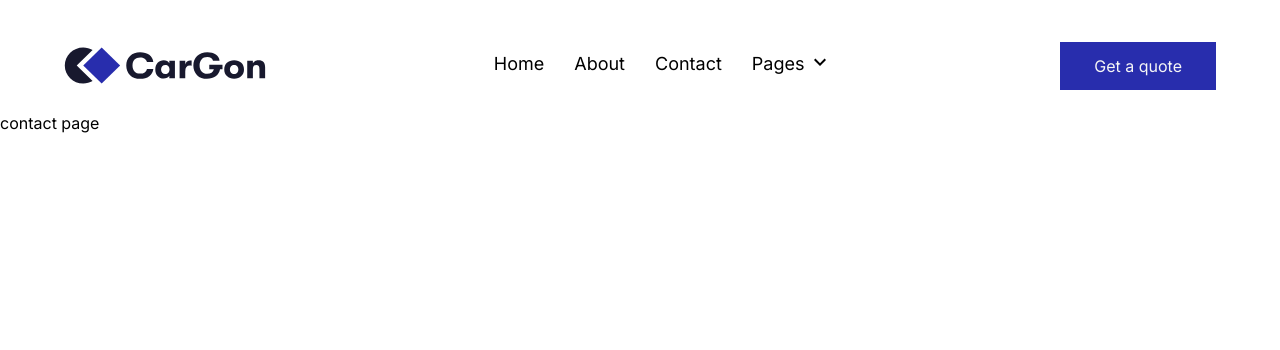
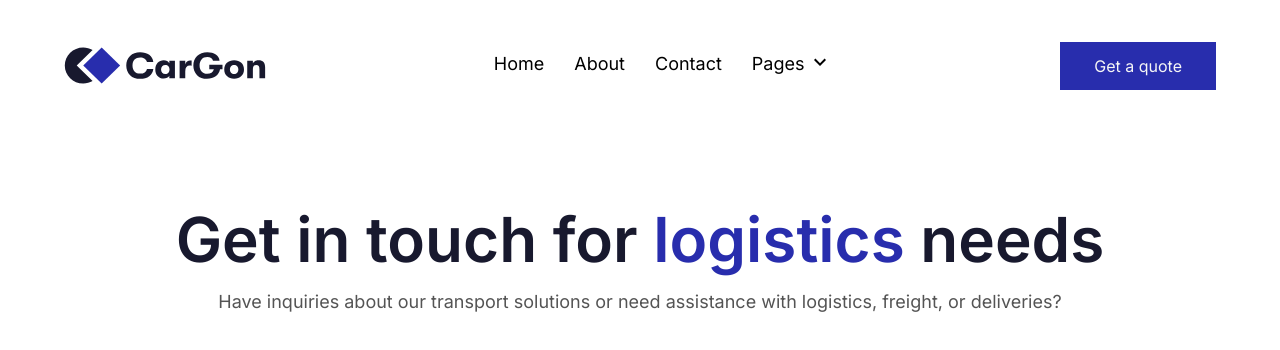
Before and after one commit to alhassan50/CarGon, a Next.js app: page /contact in a window 1280 px wide. Shown: the top 350 px of the page. Built offline with nearby package versions, Linux system fonts and the light colour scheme.

Commit message:
Create contact hero section

```diff
--- /dev/null
+++ b/app/components/contact/ContactHero.tsx
@@ -0,0 +1,21 @@
+import React from 'react'
+
+export default function ContactHero() {
+  return (
+    <section className='contact-hero py-[30px] xsm:py-[40px] md:py-[50px] sm-lg:py-[90px]'>
+        <div className='text-center max-w-[1200px] mx-auto'>
+            <h1 className='leading-tight text-primaryBlack mb-[10px]'>
+                Get in touch for&nbsp;
+                <span className='text-primaryBlue'>
+                    logistics
+                </span>
+                &nbsp;needs
+            </h1>
+
+            <p className='text-[#545454] text-lg mb-[10px] leading-[1.4em]'>
+                Have inquiries about our transport solutions or need assistance with logistics, freight, or deliveries?
+            </p>
+        </div>
+    </section>
+  )
+}
--- a/app/contact/page.tsx
+++ b/app/contact/page.tsx
@@ -1,7 +1,10 @@
 import React from 'react'
+import ContactHero from '../components/contact/ContactHero'
 
 export default function Contact() {
   return (
-    <div>contact page</div>
+    <main className='contact-page'>
+        <ContactHero />
+    </main>
   )
 }
--- a/app/globals.css
+++ b/app/globals.css
@@ -5,6 +5,8 @@
 a, img {
   display: block;
 }
+
+
 
 /* :root {
   --foreground-rgb: 0, 0, 0;
@@ -29,10 +31,22 @@ body {
     )
     rgb(var(--background-start-rgb));
 }
+*/
 
 @layer utilities {
   .text-balance {
     text-wrap: balance;
   }
+
+  h1, h2, h3, h4, h5, h6 {
+    @apply leading-tight
+  }
+
+  main {
+    @apply px-[15px] md:px-[20px] sm-lg:px-[30px] lg:px-[50px]
+  }
+
+  h1 {
+    @apply text-[41px] font-semibold xsm:text-[48px] md:text-[58px] lg:text-[62px]
+  }
 }
- */
--- a/tailwind.config.ts
+++ b/tailwind.config.ts
@@ -16,6 +16,10 @@ const config: Config = {
       screens: {
         "xsm": "480px",
         'sm-lg': '990px'
+      },
+      colors: {
+        primaryBlue: '#282dad',
+        primaryBlack: '#18192e'
       }
     },
   },
```
